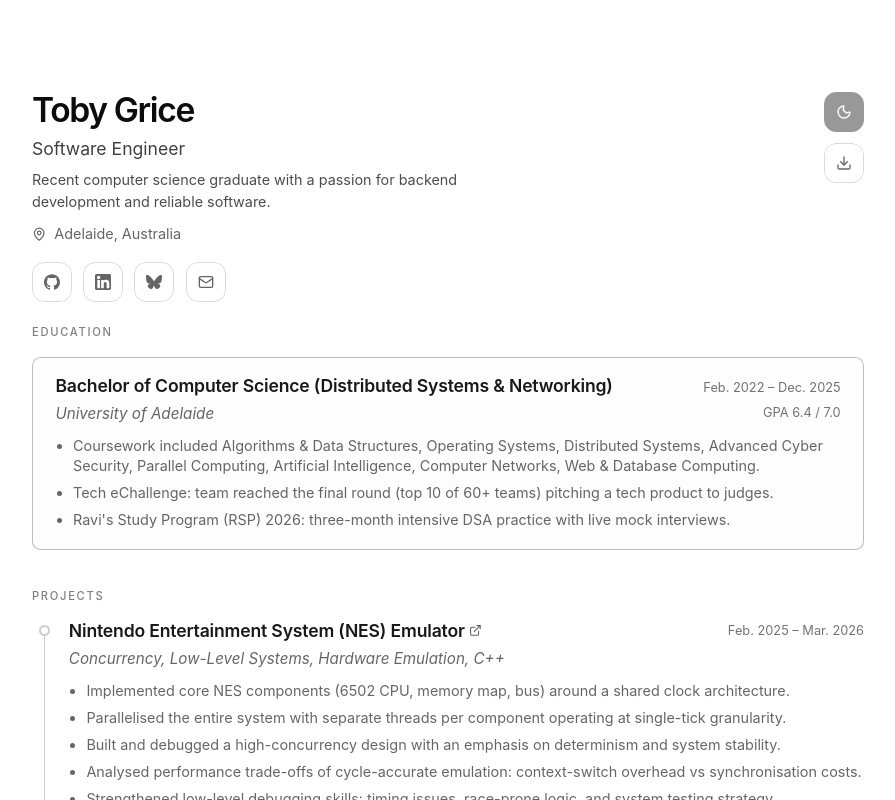
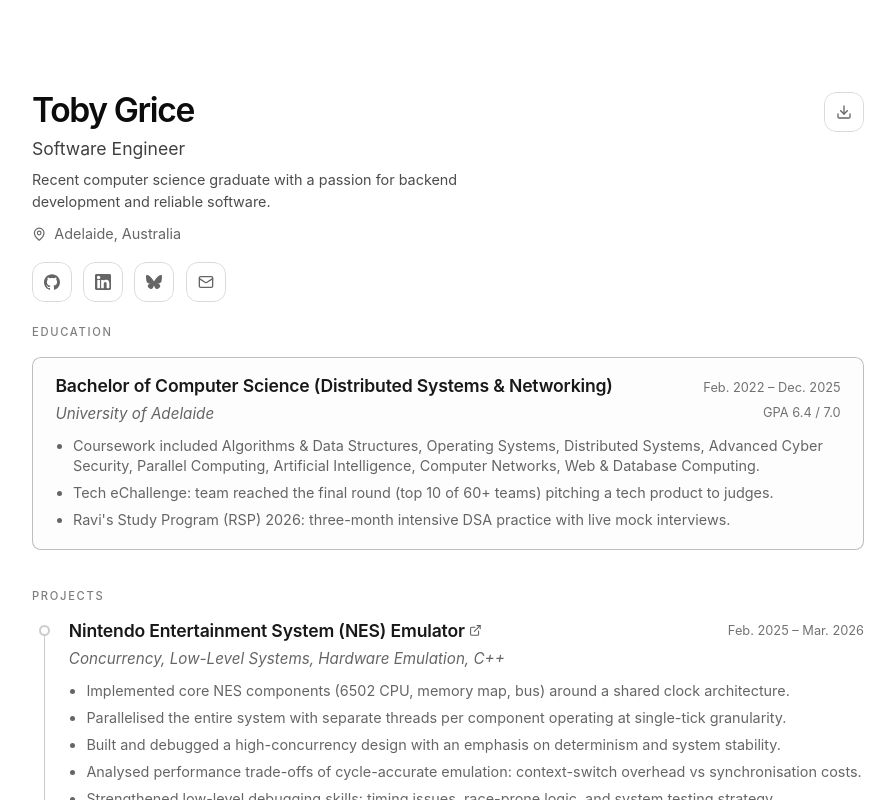
Before and after one commit to tobygrice/www, a SvelteKit app: page / in a window 1280 px wide. Shown: the top 800 px of the page, without its empty margins (192-1087 px from the left). Built offline with nearby package versions, Linux system fonts and the light colour scheme.

Commit message:
Theme is automatically set by system preference (no longer saved / restored)

```diff
--- a/src/app.html
+++ b/src/app.html
@@ -3,19 +3,6 @@
 	<head>
 		<meta charset="utf-8" />
 		<meta name="viewport" content="width=device-width, initial-scale=1" />
-		<script>
-			(() => {
-				const themeStorageKey = 'tobygrice-theme-a7d6ef';
-
-				try {
-					const storedTheme = localStorage.getItem(themeStorageKey);
-
-					if (storedTheme === 'light' || storedTheme === 'dark') {
-						document.documentElement.dataset.theme = storedTheme;
-					}
-				} catch {}
-			})();
-		</script>
 		%sveltekit.head%
 	</head>
 	<body data-sveltekit-preload-data="hover">
--- a/src/lib/components/Header.svelte
+++ b/src/lib/components/Header.svelte
@@ -1,26 +1,18 @@
 <script lang="ts">
 	import type { Bio, Contact } from '$lib/data/content';
 
-	import { Download, Mail, MapPin, Moon, Sun } from 'lucide-svelte';
+	import { Download, Mail, MapPin } from 'lucide-svelte';
 	import { siBluesky, siGithub } from 'simple-icons';
 
 	import cvPdf from '$lib/assets/Tobias_Grice_CV.pdf';
 
 	const {
 		bio,
-		contact,
-		theme,
-		onToggleTheme
+		contact
 	}: {
 		bio: Bio;
 		contact: Contact;
-		theme: 'dark' | 'light';
-		onToggleTheme: () => void;
 	} = $props();
-
-	const themeButtonLabel = $derived(
-		theme === 'dark' ? 'Switch to light theme' : 'Switch to dark theme'
-	);
 
 	const LINKEDIN_ICON_PATH =
 		'M347.445,0H34.555C15.471,0,0,15.471,0,34.555v312.889C0,366.529,15.471,382,34.555,382h312.889C366.529,382,382,366.529,382,347.444V34.555C382,15.471,366.529,0,347.445,0z M118.207,329.844c0,5.554-4.502,10.056-10.056,10.056H65.345c-5.554,0-10.056-4.502-10.056-10.056V150.403c0-5.554,4.502-10.056,10.056-10.056h42.806c5.554,0,10.056,4.502,10.056,10.056V329.844z M86.748,123.432c-22.459,0-40.666-18.207-40.666-40.666S64.289,42.1,86.748,42.1s40.666,18.207,40.666,40.666S109.208,123.432,86.748,123.432z M341.91,330.654c0,5.106-4.14,9.246-9.246,9.246H286.73c-5.106,0-9.246-4.14-9.246-9.246v-84.168c0-12.556,3.683-55.021-32.813-55.021c-28.309,0-34.051,29.066-35.204,42.11v97.079c0,5.106-4.139,9.246-9.246,9.246h-44.426c-5.106,0-9.246-4.14-9.246-9.246V149.593c0-5.106,4.14-9.246,9.246-9.246h44.426c5.106,0,9.246,4.14,9.246,9.246v15.655c10.497-15.753,26.097-27.912,59.312-27.912c73.552,0,73.131,68.716,73.131,106.472L341.91,330.654L341.91,330.654z';
@@ -116,20 +108,6 @@
 		>
 			<button
 				type="button"
-				class="theme-toggle"
-				aria-label={themeButtonLabel}
-				title={themeButtonLabel}
-				onclick={onToggleTheme}
-			>
-				{#if theme === 'dark'}
-					<Sun class="relative z-1 block size-4 shrink-0" strokeWidth={2} />
-				{:else}
-					<Moon class="relative z-1 block size-4 shrink-0" strokeWidth={2} />
-				{/if}
-			</button>
-
-			<button
-				type="button"
 				class="social-button"
 				onclick={downloadCv}
 				aria-label="Download CV"
@@ -142,7 +120,6 @@
 </section>
 
 <style>
-	.theme-toggle,
 	.social-button {
 		inline-size: 2.5rem;
 		block-size: 2.5rem;
@@ -151,25 +128,6 @@
 		justify-content: center;
 		border-radius: 0.75rem;
 		padding: 0;
-	}
-
-	.theme-toggle {
-		cursor: pointer;
-		border: 1px solid var(--theme-fg);
-		background: var(--theme-fg);
-		color: var(--theme-bg);
-		opacity: 0.4;
-		transition: opacity 200ms ease;
-	}
-
-	.theme-toggle:hover {
-		opacity: 1;
-	}
-
-	.theme-toggle:focus-visible {
-		opacity: 1;
-		outline: 2px solid var(--theme-fg);
-		outline-offset: 2px;
 	}
 
 	.social-button {
--- a/src/routes/+page.svelte
+++ b/src/routes/+page.svelte
@@ -1,7 +1,4 @@
 <script lang="ts">
-	import { browser } from '$app/environment';
-	import { onMount } from 'svelte';
-
 	import Footer from '$lib/components/Footer.svelte';
 	import Header from '$lib/components/Header.svelte';
 	import Skills from '$lib/components/Skills.svelte';
@@ -9,88 +6,6 @@
 	import Projects from '$lib/components/Projects.svelte';
 
 	import { BIO, CONTACT, EDUCATION, PROJECTS, SKILLS } from '$lib/data/content';
-
-	type Theme = 'dark' | 'light';
-
-	const THEME_STORAGE_KEY = 'tobygrice-theme-a7d6ef';
-
-	let theme = $state<Theme>('light');
-	let isThemeReady = $state(false);
-	let hasExplicitTheme = $state(false);
-
-	const getSystemTheme = (prefersDark: boolean): Theme => (prefersDark ? 'dark' : 'light');
-
-	onMount(() => {
-		if (!browser) {
-			theme = 'light';
-			isThemeReady = true;
-			return;
-		}
-
-		const mediaQuery = window.matchMedia('(prefers-color-scheme: dark)');
-
-		const syncWithSystemTheme = () => {
-			if (!hasExplicitTheme) {
-				theme = getSystemTheme(mediaQuery.matches);
-			}
-		};
-
-		try {
-			const storedTheme = localStorage.getItem(THEME_STORAGE_KEY);
-
-			if (storedTheme === 'light' || storedTheme === 'dark') {
-				theme = storedTheme;
-				hasExplicitTheme = true;
-			} else {
-				syncWithSystemTheme();
-			}
-		} catch {
-			syncWithSystemTheme();
-		}
-
-		const handleSystemThemeChange = () => {
-			syncWithSystemTheme();
-		};
-
-		mediaQuery.addEventListener('change', handleSystemThemeChange);
-		isThemeReady = true;
-
-		return () => {
-			mediaQuery.removeEventListener('change', handleSystemThemeChange);
-		};
-	});
-
-	const toggleTheme = () => {
-		theme = theme === 'dark' ? 'light' : 'dark';
-		hasExplicitTheme = true;
-	};
-
-	if (browser) {
-		$effect(() => {
-			if (!isThemeReady) {
-				return;
-			}
-
-			if (hasExplicitTheme) {
-				document.documentElement.dataset.theme = theme;
-
-				try {
-					localStorage.setItem(THEME_STORAGE_KEY, theme);
-				} catch {
-					// Ignore storage failures in restricted browser environments.
-				}
-				return;
-			}
-
-			delete document.documentElement.dataset.theme;
-
-			try {
-				localStorage.removeItem(THEME_STORAGE_KEY);
-			} catch {
-				// Ignore storage failures in restricted browser environments.
-			}
-		});
-	}
 </script>
 
 <svelte:head>
@@ -99,7 +14,7 @@
 </svelte:head>
 
 <main class="min-h-screen bg-(--theme-bg) text-(--theme-fg) transition-colors duration-200">
-	<Header bio={BIO} contact={CONTACT} {theme} onToggleTheme={toggleTheme} />
+	<Header bio={BIO} contact={CONTACT} />
 	<Education education={EDUCATION} />
 	<Projects projects={PROJECTS} />
 	<Skills skills={SKILLS} />
--- a/src/routes/layout.css
+++ b/src/routes/layout.css
@@ -21,19 +21,12 @@ html {
 	color-scheme: light;
 }
 
-html[data-theme='light'] {
-	--theme-ink: 0;
-	color-scheme: light;
-}
+@media (prefers-color-scheme: dark) {
+	:root {
+		--theme-ink: 255;
+	}
 
-html[data-theme='dark'] {
-	--theme-ink: 255;
-	color-scheme: dark;
-}
-
-@media (prefers-color-scheme: dark) {
-	html:not([data-theme]) {
-		--theme-ink: 255;
+	html {
 		color-scheme: dark;
 	}
 }
```
